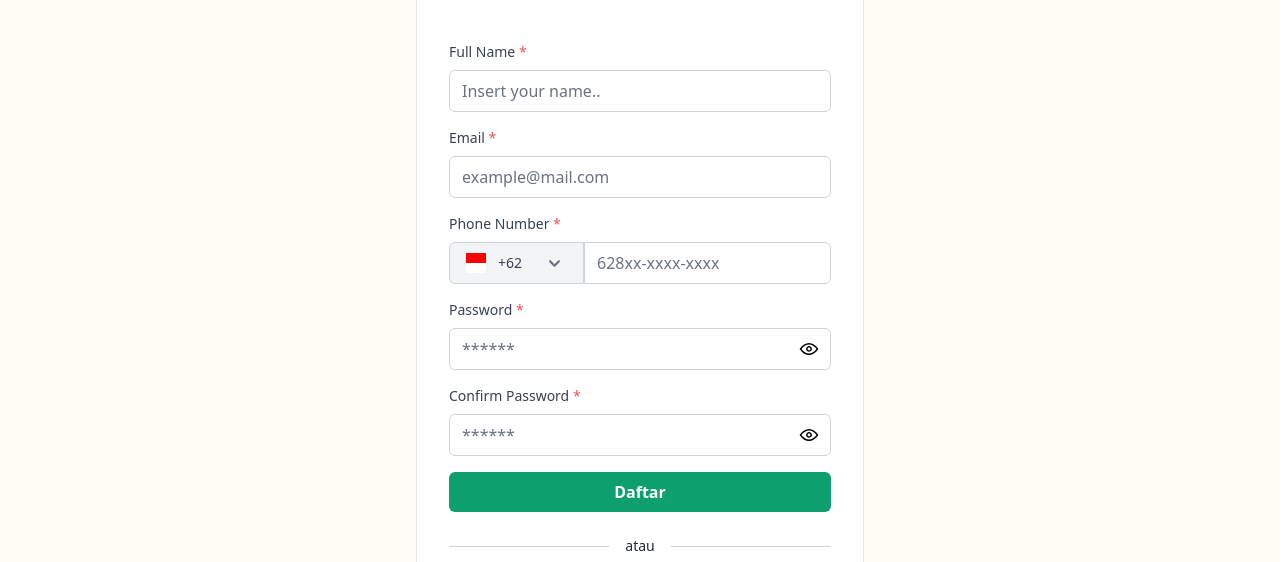
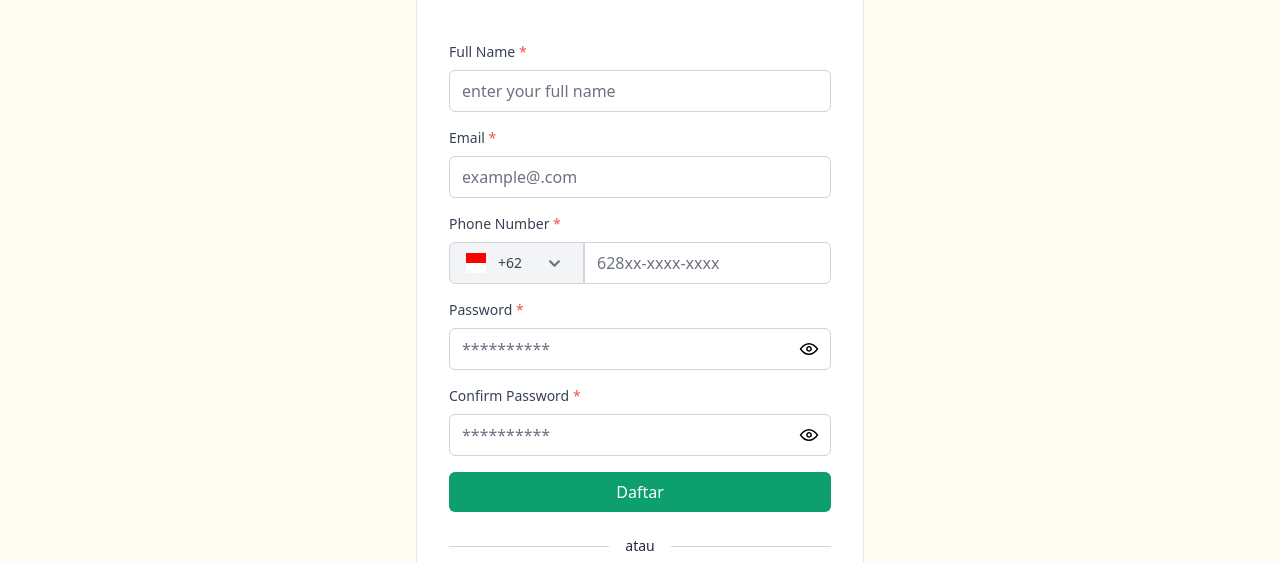
Before and after one commit to Ciptaaaa/VideoBelajar, a React (Vite) app: page /Register in a window 1280 px wide. Shown: the part 192-754 px from the top of the page. Built offline with nearby package versions, Linux system fonts and the light colour scheme.

Commit message:
fix: clean code + validation form

```diff
--- a/src/Fragments/FormDaftar.jsx
+++ b/src/Fragments/FormDaftar.jsx
@@ -1,18 +1,12 @@
 import React, { useState } from "react";
-import Flag from "../assets/flag_indo.svg";
 import { useNavigate } from "react-router-dom";
+import { saveUserData } from "../utils/authUtils";
 import InputForm from "../Elements/Input/index";
 import Masuk from "../Elements/Button/Masuk";
+import Flag from "../assets/flag_indo.svg";
 import Google from "../Elements/Button/Google";
 
 const formDaftar = () => {
-  const [showPassword, setShowPassword] = useState(false);
-  const navigate = useNavigate();
-
-  const togglePasswordVisibility = () => {
-    setShowPassword((prev) => !prev);
-  };
-
   const [input, setInput] = useState({
     fullName: "",
     email: "",
@@ -20,29 +14,25 @@ const formDaftar = () => {
     password: "",
     confirmPassword: "",
   });
+
+  const navigate = useNavigate();
+
+  //password toggle
+  const [showPassword, setShowPassword] = useState(false);
+
+  const togglePasswordVisibility = () => {
+    setShowPassword((prev) => !prev);
+  };
+
   const handleSubmit = (e) => {
     e.preventDefault();
-    localStorage.setItem("user", JSON.stringify(input));
-
+    if (input.password !== input.confirmPassword) {
+      alert("Passwords do not match!");
+      return;
+    }
+    saveUserData(input);
     navigate("/login");
   };
-  // Mengambil nilai input berdasarkan nama input
-  // const fullName = event.target.fullName.value;
-  // const email = event.target.email.value;
-  // const phone = event.target.phone.value;
-  // const password = event.target.password.value;
-  // const confirmPassword = event.target.password1.value;
-  // Cek apakah ada field yang kosong
-  // if (!fullName || !email || !phone || !password || !confirmPassword) {
-  //   alert("Please fill in all fields.");
-  //   return; // Hentikan jika ada field yang kosong
-  // }
-
-  // Cek apakah password dan confirm password sama
-  // if (password !== confirmPassword) {
-  //   alert("Passwords do not match.");
-  //   return; // Hentikan jika password tidak cocok
-  // }
 
   return (
     <div className="mt-10 sm:mx-auto sm:w-full sm:max-w-sm">
@@ -50,27 +40,25 @@ const formDaftar = () => {
         <InputForm
           label="Full Name"
           type="text"
-          placeholder="Insert your name.."
           name="fullName"
+          placeholder="enter your full name"
+          id="fullName"
           value={input.fullName}
           onChange={(e) =>
             setInput({ ...input, [e.target.name]: e.target.value })
           }
-          id="fullName"
         />
-
         <InputForm
           label="Email"
           type="email"
-          placeholder="example@mail.com"
           name="email"
+          placeholder="example@.com"
+          id="email"
           value={input.email}
           onChange={(e) =>
             setInput({ ...input, [e.target.name]: e.target.value })
           }
-          id="email"
         />
-
         <div className="mb-4">
           <label
             htmlFor="phone"
@@ -123,44 +111,37 @@ const formDaftar = () => {
             />
           </div>
         </div>
-
         <InputForm
           label="Password"
-          type={showPassword ? "text" : "password"}
-          placeholder="******"
+          type="password"
           name="password"
-          showPassword={showPassword} // Menyediakan nilai showPassword
-          togglePasswordVisibility={togglePasswordVisibility} // Fungsi untuk toggle visibilitas password
-          hasToggle={true} // Mengaktifkan tombol toggle
+          placeholder="**********"
           id="password"
           value={input.password}
           onChange={(e) =>
             setInput({ ...input, [e.target.name]: e.target.value })
           }
+          showPassword={showPassword}
+          togglePasswordVisibility={togglePasswordVisibility}
+          hasToggle={true}
         />
-
         <InputForm
           label="Confirm Password"
-          type={showPassword ? "text" : "password"}
-          placeholder="******"
+          type="password"
           name="confirmPassword"
-          showPassword={showPassword} // Menyediakan nilai showPassword
-          togglePasswordVisibility={togglePasswordVisibility} // Fungsi untuk toggle visibilitas password
-          hasToggle={true} // Mengaktifkan tombol toggle
+          placeholder="**********"
           id="confirmPassword"
           value={input.confirmPassword}
           onChange={(e) =>
             setInput({ ...input, [e.target.name]: e.target.value })
           }
+          showPassword={showPassword}
+          togglePasswordVisibility={togglePasswordVisibility}
+          hasToggle={true}
         />
-
-        <Masuk
-          type="submit"
-          className="w-full bg-green-500 hover:bg-green-700 text-white font-semibold py-2 px-4 rounded-md text-center"
-        >
+        <Masuk type="submit" className="w-full bg-green-500">
           Daftar
         </Masuk>
-
         <div className="my-4 flex items-center gap-4">
           <hr className="w-full border-gray-300" />
           <p className="text-sm text-gray-800 text-center">atau</p>
--- a/src/Fragments/FormLogin.jsx
+++ b/src/Fragments/FormLogin.jsx
@@ -1,9 +1,10 @@
 import React, { useState } from "react";
-import Daftar from "../Elements/Button/Daftar";
+import { Link, useNavigate } from "react-router-dom";
+import { getUserData, setLoginStatus } from "../utils/authUtils";
 import InputForm from "../Elements/Input/index";
 import Masuk from "../Elements/Button/Masuk";
 import Google from "../Elements/Button/Google";
-import { Link, useNavigate } from "react-router-dom";
+import Daftar from "../Elements/Button/Daftar";
 
 const formLogin = () => {
   const navigate = useNavigate();
@@ -12,23 +13,23 @@ const formLogin = () => {
   const togglePasswordVisibility = () => {
     setShowPassword((prev) => !prev);
   };
-  const [input, setInput] = useState({
-    email: "",
-    password: "",
-  });
+  const [input, setInput] = useState({ email: "", password: "" });
+
   const handleLogin = (e) => {
     e.preventDefault();
-    const loggeduser = JSON.parse(localStorage.getItem("user"));
+    const user = getUserData();
     if (
-      input.email === loggeduser.email &&
-      input.password === loggeduser.password
+      user &&
+      input.email === user.email &&
+      input.password === user.password
     ) {
-      localStorage.setItem("loggedin", true);
+      setLoginStatus(true);
       navigate("/user");
     } else {
-      alert("Wrong email Or Passowrd");
+      alert("Wrong email or password");
     }
   };
+
   return (
     <div className="mt-10 sm:mx-auto sm:w-full sm:max-w-sm">
       <form
@@ -42,28 +43,26 @@ const formLogin = () => {
           type="email"
           placeholder="example@mail.com"
           name="email"
+          id="email"
           value={input.email}
           onChange={(e) =>
             setInput({ ...input, [e.target.name]: e.target.value })
           }
-          id="email"
-          autoComplete="email"
         />
         <InputForm
           label="Password"
           type={showPassword ? "text" : "password"}
           placeholder="******"
           name="password"
+          id="password"
           value={input.password}
           onChange={(e) =>
             setInput({ ...input, [e.target.name]: e.target.value })
           }
-          showPassword={showPassword} // Menyediakan nilai showPassword
-          togglePasswordVisibility={togglePasswordVisibility} // Fungsi untuk toggle visibilitas password
-          hasToggle={true} // Mengaktifkan tombol toggle
-          id="password"
+          showPassword={showPassword}
+          togglePasswordVisibility={togglePasswordVisibility}
+          hasToggle={true}
         />
-
         <div className="text-right my-4">
           <Link
             to="/Forgot-Password"
@@ -73,14 +72,10 @@ const formLogin = () => {
           </Link>
         </div>
 
-        <Masuk
-          type="submit"
-          className="w-full bg-green-500 hover:bg-green-700 text-white font-semibold py-2 px-4 rounded-md text-center"
-        >
+        <Masuk type="submit" className="w-full bg-green-500">
           Login
         </Masuk>
         <Daftar>Daftar</Daftar>
-
         <div className="my-4 flex items-center gap-4">
           <hr className="w-full border-gray-300" />
           <p className="text-sm text-gray-800 text-center">atau</p>
--- a/src/pages/Profile.jsx
+++ b/src/pages/Profile.jsx
@@ -6,42 +6,41 @@ import Footer from "../components/Footer";
 import avatarUser from "../assets/avatarUser.jpg"; // Avatar default
 import InputForm from "../Elements/Input";
 import Masuk from "../Elements/Button/Masuk";
+import {
+  getUserData,
+  getAvatar,
+  logoutUser,
+  deleteUserAccount,
+  saveUserChanges,
+} from "../utils/authUtils";
 
 const Profile = () => {
-  const userData = JSON.parse(localStorage.getItem("user"));
-  const userName = userData ? userData.fullName : "Guest";
   const navigate = useNavigate();
 
-  // State untuk menyimpan avatar
-  const [avatar, setAvatar] = useState(
-    localStorage.getItem("avatar") || avatarUser
-  );
+  // Ambil data pengguna dari authUtils
+  const userData = getUserData();
+  const userName = userData ? userData.fullName : "Guest";
 
-  // State untuk menyimpan data input form
+  // State untuk avatar dan form
+  const [avatar, setAvatar] = useState(getAvatar(avatarUser));
   const [name, setName] = useState(userData ? userData.fullName : "");
   const [email, setEmail] = useState(userData ? userData.email : "");
   const [phone, setPhone] = useState(userData ? userData.phone : "");
   const [password, setPassword] = useState("");
   const [confirmPassword, setConfirmPassword] = useState("");
-  const [errorMessage, setErrorMessage] = useState(""); // State untuk menyimpan pesan error
+  const [errorMessage, setErrorMessage] = useState("");
 
-  // Fungsi Logout
+  // Logout handler
   const handleLogout = () => {
-    // Hapus data user dari localStorage
-    localStorage.removeItem("loggedin");
-    navigate("/login");
+    logoutUser(navigate);
   };
 
-  // Fungsi Delete Account
+  // Delete account handler
   const handleDelete = () => {
-    // Hapus data user dari localStorage
-    localStorage.removeItem("user"); // Hapus data user dari localStorage
-    localStorage.removeItem("loggedin"); // Hapus status login
-    localStorage.removeItem("avatar"); // Hapus avatar
-    navigate("/login"); // Redirect ke halaman login setelah penghapusan akun
+    deleteUserAccount(navigate);
   };
 
-  // Fungsi untuk menangani perubahan pada input
+  // Handle form input changes
   const handleChange = (e) => {
     const { id, value } = e.target;
     if (id === "name") setName(value);
@@ -51,42 +50,19 @@ const Profile = () => {
     if (id === "confirmPassword") setConfirmPassword(value);
   };
 
-  // Fungsi untuk menyimpan perubahan ke localStorage
+  // Save changes handler
   const handleSaveChanges = () => {
-    // Validasi password dan confirmPassword
-    if (password !== confirmPassword) {
-      setErrorMessage("Password and confirm password do not match!");
-      return; // Hentikan eksekusi jika password tidak cocok
-    }
-
-    // Update data user di localStorage jika password valid
-    const updatedUser = {
-      fullName: name,
-      email: email,
-      phone: phone,
-      password: password, // simpan password baru
-      confirmPassword: confirmPassword, // simpan confirm password baru
-    };
-
-    localStorage.setItem("user", JSON.stringify(updatedUser));
-    setErrorMessage(""); // Clear error message after successful update
-    alert("Changes saved successfully!");
-  };
-
-  // Fungsi untuk menangani perubahan avatar
-  const handleAvatarChange = (e) => {
-    const file = e.target.files[0]; // Ambil file yang dipilih oleh pengguna
-    if (file) {
-      const reader = new FileReader();
-      reader.onloadend = () => {
-        const base64Avatar = reader.result; // Hasil konversi menjadi base64
-        setAvatar(base64Avatar); // Set state avatar dengan gambar baru
-        localStorage.setItem("avatar", base64Avatar); // Simpan avatar baru ke localStorage
-      };
-      reader.readAsDataURL(file); // Baca file sebagai data URL (base64)
+    const userData = { fullName: name, email, phone };
+    const success = saveUserChanges(
+      userData,
+      password,
+      confirmPassword,
+      setErrorMessage
+    );
+    if (success) {
+      alert("Changes saved successfully!");
     }
   };
-
   return (
     <>
       <header className="bg-white shadow-sm">
@@ -135,7 +111,6 @@ const Profile = () => {
                 id="avatar"
                 accept="image/*"
                 className="mt-2"
-                onChange={handleAvatarChange} // Panggil fungsi untuk mengganti avatar
               />
             </div>
           </div>
```
Also changed, not shown: src/pages/User.jsx (+5 -6 lines).
